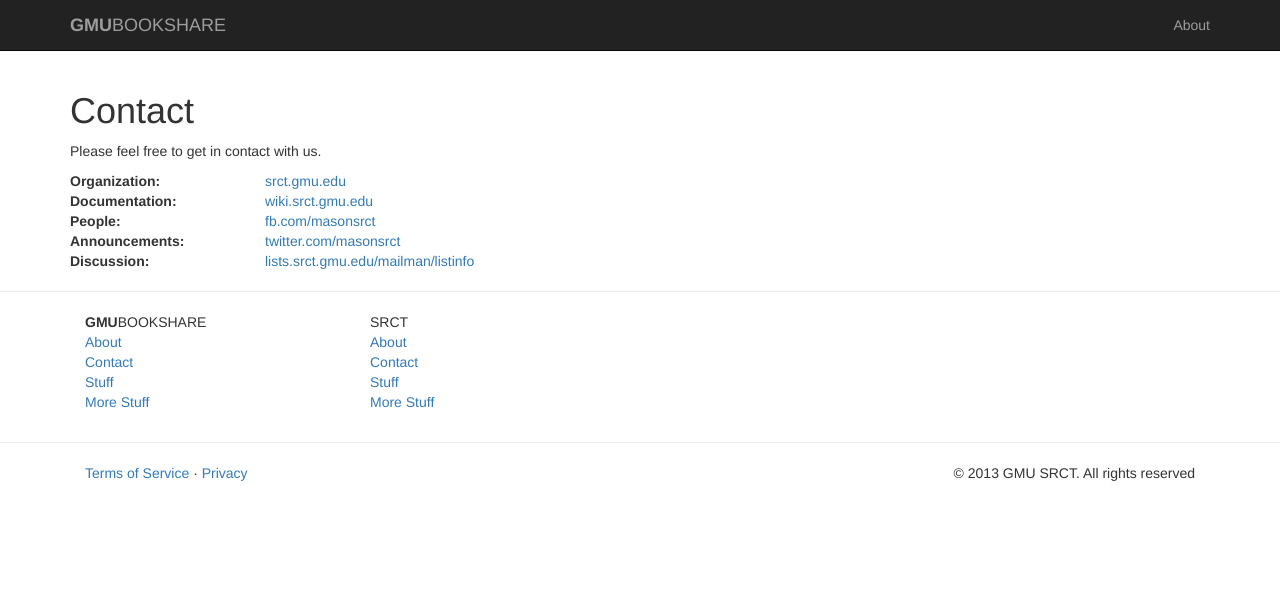
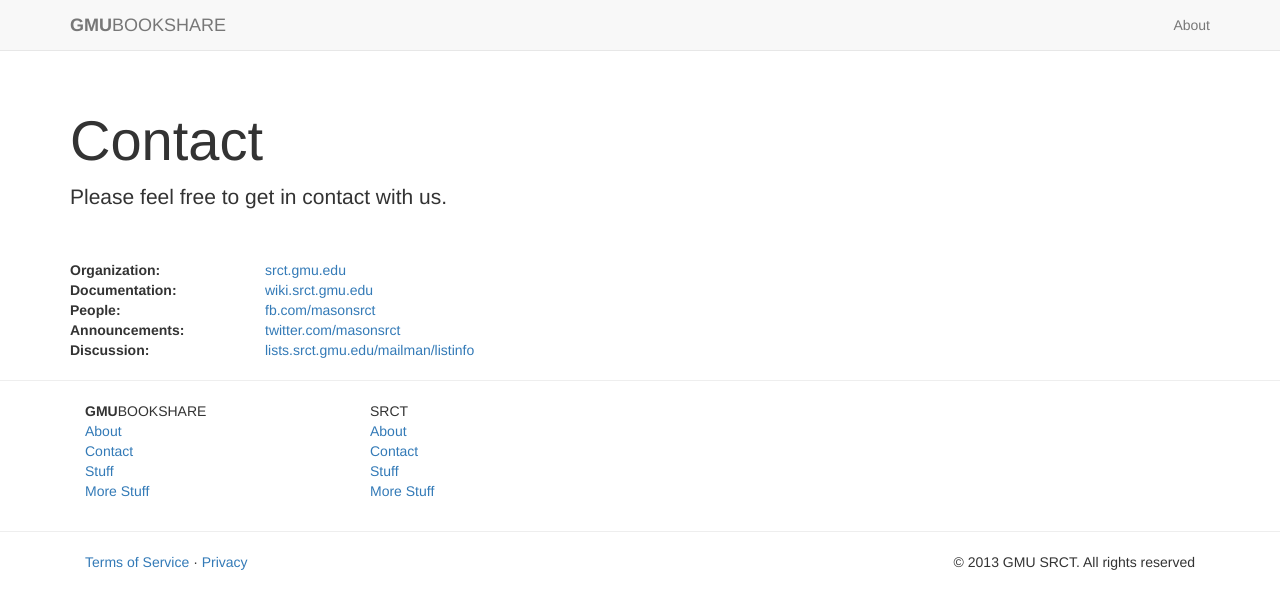
Before and after one commit to srct/bookshare, a Django app: page /contact in a window 1280 px wide. Shown: the top 609 px of the page. Run offline with Django 3.2, Linux system fonts and the light colour scheme; parts of the project's set-up code (start-up, migrations or seed data) failed here and were passed over; some libraries are stand-ins or nearby versions.

Commit message:
Added uniform header block.

```diff
--- a/bookshare/templates/contact.html
+++ b/bookshare/templates/contact.html
@@ -6,38 +6,40 @@ GMU Bookshare &bull; Contact
 
 {% block content %}
 
-<div class="container">
+
+<div class="page-header" id="banner">
+  <div class="row">
+    <div class="col-lg-12">
       <h1>Contact</h1>
-
-  <div>
-    <p>Please feel free to get in contact with us.</p>
+      <p class="lead">Please feel free to get in contact with us.</p>
+    </div>
+  </div>
 </div>
 
 <div class="row">
-    <span class="col-md-2"><strong>Organization:</strong></span>
-    <span class="col-md-4"><a href="http://srct.gmu.edu">srct.gmu.edu</a></span>
+  <span class="col-lg-2"><strong>Organization:</strong></span>
+  <span class="col-lg-4"><a href="http://srct.gmu.edu">srct.gmu.edu</a></span>
 </div>
 
 <div class="row">
-    <span class="col-md-2"><strong>Documentation:</strong></span>
-    <span class="col-md-4"><a href="http://wiki.srct.gmu.edu">wiki.srct.gmu.edu</a></span>
+  <span class="col-lg-2"><strong>Documentation:</strong></span>
+  <span class="col-lg-4"><a href="http://wiki.srct.gmu.edu">wiki.srct.gmu.edu</a></span>
 </div>
 
 <div class="row">
-    <span class="col-md-2"><strong>People:</strong></span>
-    <span class="col-md-4"><a href="http://fb.com/masonsrct">fb.com/masonsrct</a></span>
+  <span class="col-lg-2"><strong>People:</strong></span>
+  <span class="col-lg-4"><a href="http://fb.com/masonsrct">fb.com/masonsrct</a></span>
 </div>
 
 <div class="row">
-    <span class="col-md-2"><strong>Announcements:</strong></span>
-    <span class="col-md-4"><a href="http://twitter.com/masonsrct">twitter.com/masonsrct</a></span>
+  <span class="col-lg-2"><strong>Announcements:</strong></span>
+  <span class="col-lg-4"><a href="http://twitter.com/masonsrct">twitter.com/masonsrct</a></span>
 </div>
 
 <div class="row">
-    <span class="col-md-2"><strong>Discussion:</strong></span>
-    <span class="col-md-4"><a
+  <span class="col-lg-2"><strong>Discussion:</strong></span>
+  <span class="col-lg-4"><a
   href="http://lists.srct.gmu.edu/mailman/listinfo">lists.srct.gmu.edu/mailman/listinfo</a></span>
-  </div>
 </div>
 
 {% endblock %}
--- a/bookshare/templates/layouts/base.html
+++ b/bookshare/templates/layouts/base.html
@@ -4,6 +4,7 @@
 <head>
 {% load staticfiles %}
 <link href="/static/css/bootstrap.min.css" rel="stylesheet" media="screen">
+<link href="/static/css/bootswatch.min.css" rel="stylesheet" media="screen">
 <script src="/static/js/jquery-1.10.2.min.js"></script>
 <script src="/static/js/bootstrap.min.js"></script>
 
@@ -14,13 +15,13 @@
 
   {% include 'layouts/navbar.html' %}
 
-  {% block pagetitle %}
+  <div class="container">
 
-  {% endblock %}
+    {% block content %}
 
-  {% block content %}
+    {% endblock %}
 
-  {% endblock %}
+  </div>
 
   {% include 'layouts/footer.html' %}
   </body>
--- a/bookshare/templates/layouts/navbar.html
+++ b/bookshare/templates/layouts/navbar.html
@@ -1,4 +1,4 @@
-    <nav class="navbar navbar-inverse navbar-static-top" role="navigation">
+    <div class="navbar navbar-default navbar-fixed-top">
       <div class="container">
         <div class="navbar-header">
           <button type="button" class="navbar-toggle" data-toggle="collapse" data-target=".navbar-ex1-collapse">
@@ -26,4 +26,4 @@
           </ul>
         </div><!-- /.navbar-collapse -->
       </div><!-- /.container -->
-    </nav>
+    </div>
```
Also changed, not shown: bookshare/templates/about.html (+16 -6 lines), bookshare/templates/index.html (+8 -0 lines), bookshare/templates/listing.html (+44 -30 lines), bookshare/templates/login.html (+7 -8 lines), bookshare/templates/privacy.html (+10 -2 lines), bookshare/templates/profile.html (+8 -15 lines), bookshare/templates/search.html (+10 -3 lines). Lines whose indentation alone changed are shown as unchanged.
